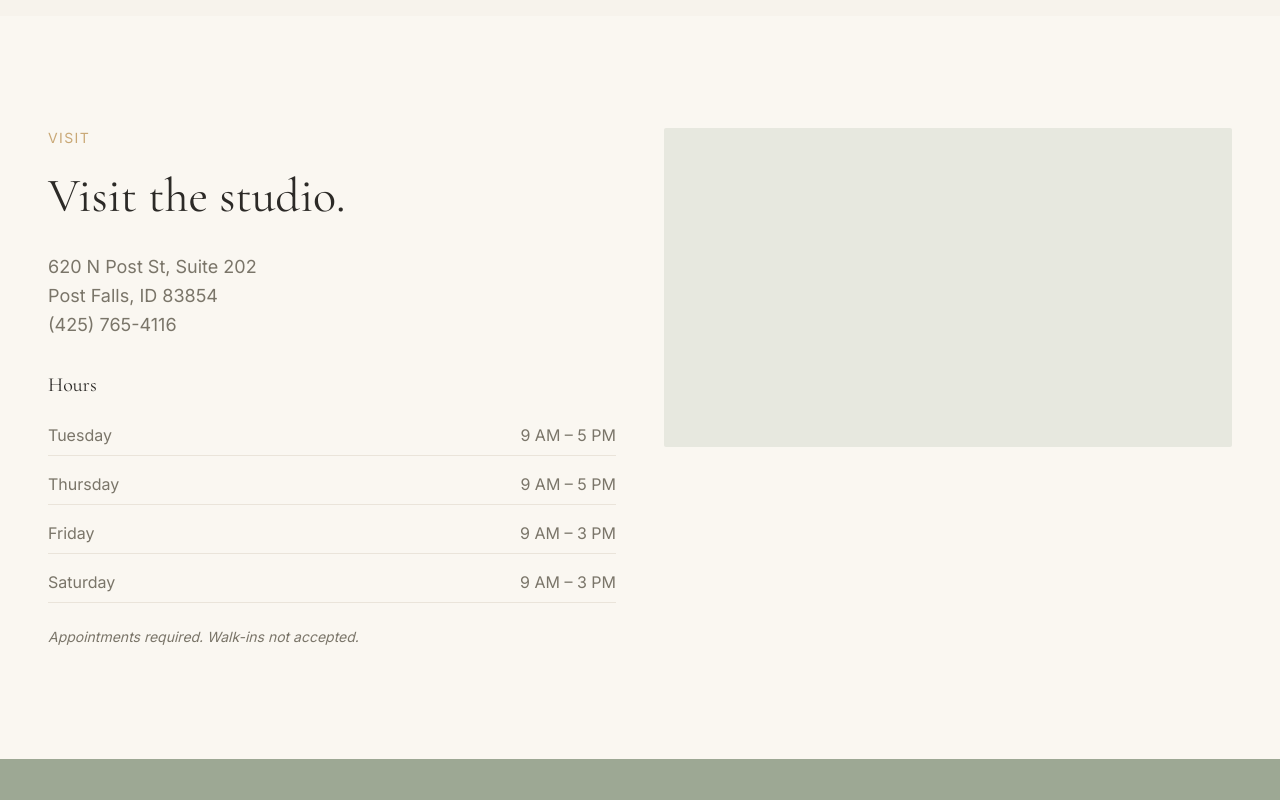
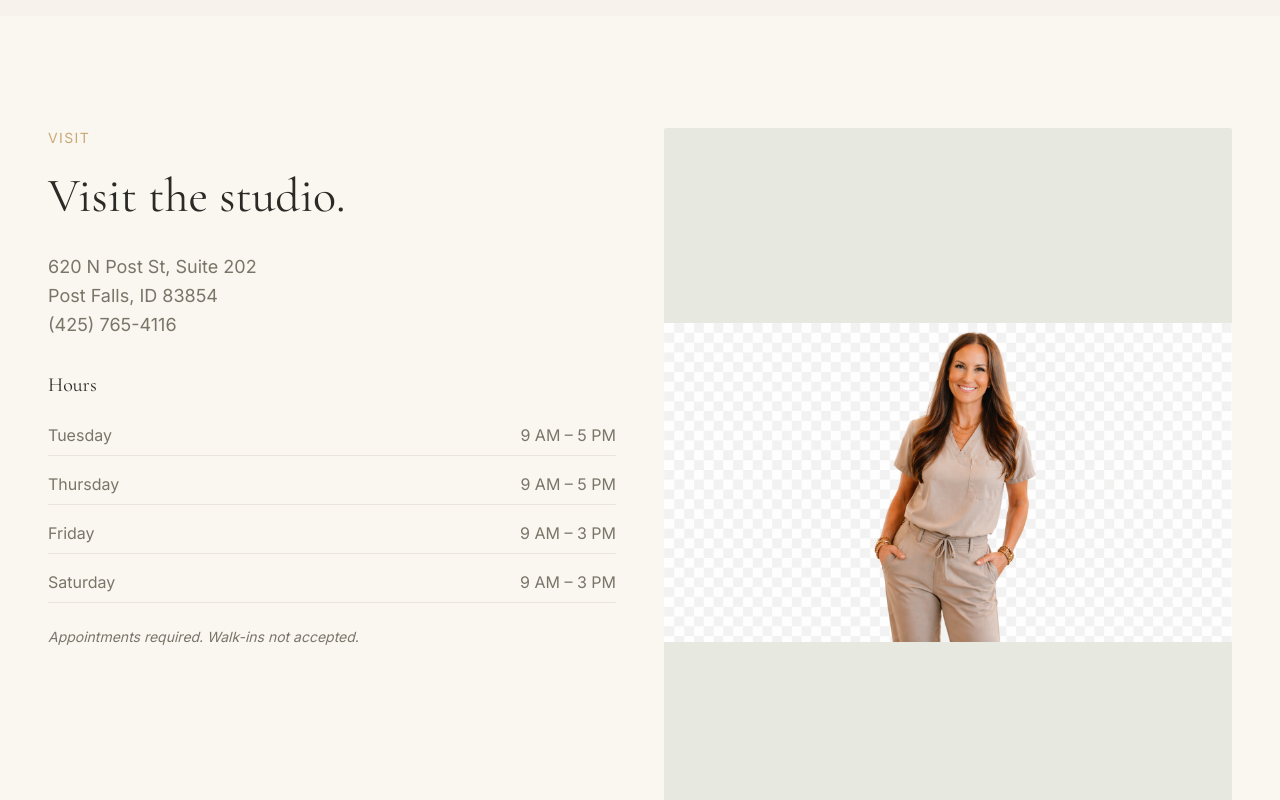
Before and after one commit to Unchainedmindprompts/Aesthetics-by-Michelle, a Next.js app: page / in a window 1280 px wide. Shown: the part 3000-3800 px from the top of the page. Built offline with nearby package versions, Linux system fonts and the light colour scheme.

Commit message:
Use Michelle portrait in Visit the Studio section
Replace the map placeholder with the new transparent PNG portrait.

```diff
--- a/app/page.tsx
+++ b/app/page.tsx
@@ -275,11 +275,13 @@ export default function HomePage() {
             </p>
           </div>
 
-          <div>
-            {/* Replace with Google Maps embed */}
-            <div
-              className="aspect-video w-full rounded-sm bg-sage/20"
-              aria-label="Studio location map placeholder"
+          <div className="flex aspect-[4/5] w-full items-end justify-center overflow-hidden rounded-sm bg-sage/20">
+            <Image
+              src="/images/michelle-studio.png"
+              alt="Michelle Hoffman, licensed esthetician, at her Post Falls studio"
+              width={1200}
+              height={1500}
+              className="h-full w-auto object-contain"
             />
           </div>
         </div>
```
Also changed, not shown: public/images/michelle-studio.png (added).
